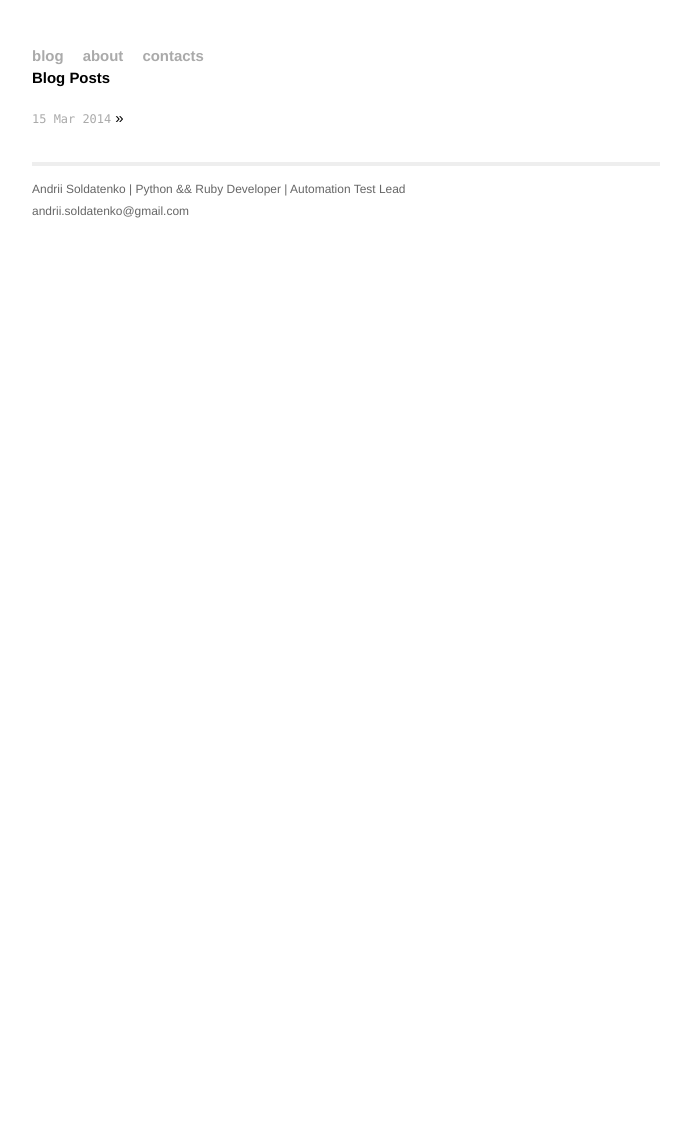
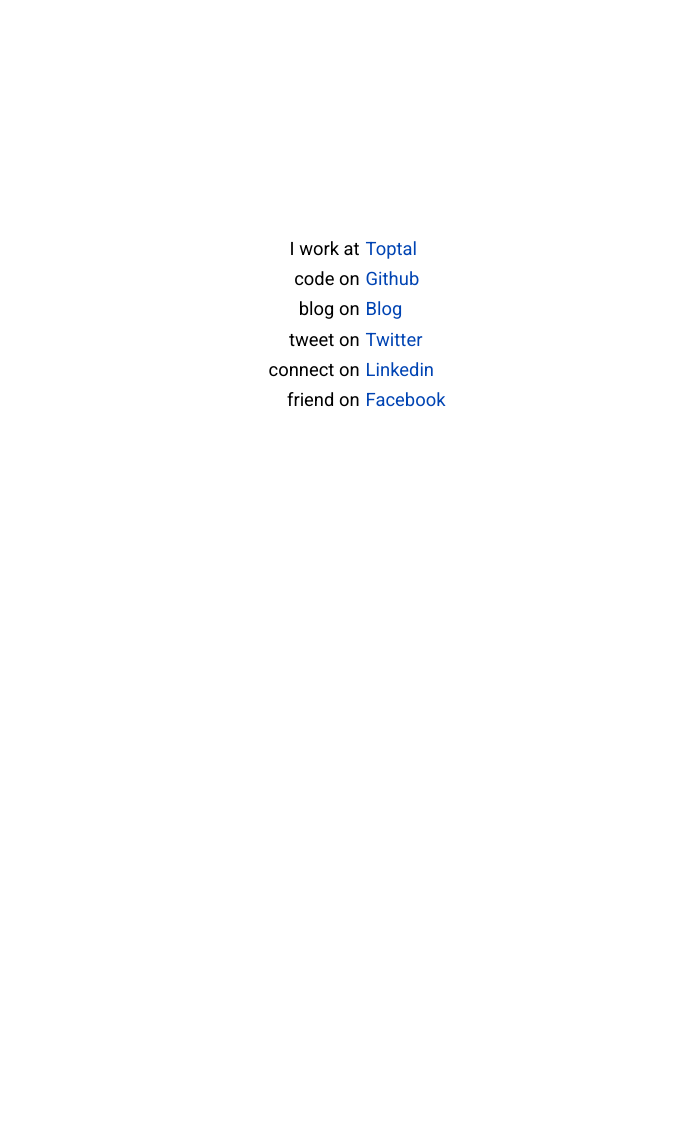
Before and after one commit to andriisoldatenko/andriisoldatenko.github.io, a Jekyll site: the page built from index.html, in a window 1280 px wide. Shown: the whole page, without its empty margins (294-985 px from the left). Built offline with Jekyll 4.4.1, drawn with Linux system fonts in a browser that asks for light colours; Markdown is read by kramdown in place of the engine named in the settings; before the commit the page ends 945 px from its top, so only the background shows below that.

Commit message:
added personal links

```diff
--- a/_layouts/default.html
+++ b/_layouts/default.html
@@ -11,16 +11,14 @@
 
         <!-- Custom CSS -->
         <link rel="stylesheet" href="/css/main.css">
-
+        <!-- Custom fonts-->
+        <link rel="stylesheet" type="text/css" href="http://fonts.googleapis.com/css?family=Roboto">
     </head>
     <body>
 
         <div class="site">
-          {% include header.html %}
 
           {{ content }}
-
-          {% include footer.html %}
 
         </div>
 
--- a/css/main.css
+++ b/css/main.css
@@ -14,20 +14,42 @@
 
 body {
   background-color: #FFF;
-  font: 13.34px Helvetica, Arial, sans-serif;
-  font-size: small;
+  color: #000;
+  font-family: 'Roboto';
+  font-size: normal;
   text-align: center;
+  line-height: 150%;
 }
 
 h1, h2, h3, h4, h5, h6 {
   font-size: 100%; }
 
 h1 { margin-bottom: 1em; }
-p { margin: 1em 0; }
+p { margin: 0.15em 0; }
 
-a         { color: #00a; }
-a:hover   { color: #000; }
-a:visited { color: #a0a; }
+a:link, a:visited {
+            color: #0044B3;
+            text-decoration: none;
+            -moz-text-decoration-color: -moz-use-text-color;
+            -moz-text-decoration-line: none;
+            -moz-text-decoration-style: solid;
+}
+
+a:hover{
+  text-decoration: underline;
+}
+
+
+#home {
+  width: 800px;
+  text-align: center;
+  /*top: 50%; */
+  margin-top: 30%;
+  position: relative;
+}
+
+div#left { width: 394px; float: left; text-align: right; padding:0 0 0 6px}
+div#right { width: 394px; float: right; text-align: left; padding:0 0 0 6px}
 
 /*****************************************************************************/
 /*
@@ -59,8 +81,9 @@
   font-size: 115%;
   text-align: justify;
   width: 42em;
-  margin: 3em auto 2em;
   line-height: 1.5em;
+  height: 100%;
+  margin: 0 auto;
 }
 
 .header a {
--- a/index.html
+++ b/index.html
@@ -3,11 +3,22 @@
 title: Andrii Soldatenko's personal blog
 ---
 
+<!-- <h1><p>I'm Andrii Soldatenko, highly-motivated Web Developer from Kyiv</p></h1> -->
 <div id="home">
-  <h1>Blog Posts</h1>
-  <ul class="posts">
-    {% for post in site.posts %}
-      <li><span>{{ post.date | date_to_string }}</span> &raquo; <a href="{{ post.url }}">{{ post.title }}</a></li>
-    {% endfor %}
-  </ul>
+    <div id="left">
+      <p>I work at</p>
+      <p>code on</p>
+      <p>blog on</p>
+      <p>tweet on</p>
+      <p>connect on</p>
+      <p>friend on</p>
+    </div>
+    <div id="right">
+      <p><a href="http://www.toptal.com/resume/andrii-soldatenko">Toptal</a></p>
+      <p><a href="https://github.com/andriisoldatenko/">Github</a></p>
+      <p><a href="http://andriisoldatenko.github.io/">Blog</a></p>
+      <p><a href="https://twitter.com/a_soldatenko">Twitter</a></p>
+      <p><a href="http://www.linkedin.com/in/andriisoldatenko">Linkedin</a>
+      <p><a href="https://www.facebook.com/andrii.soldatenko">Facebook</a></p>
+    </div>
 </div>
```
